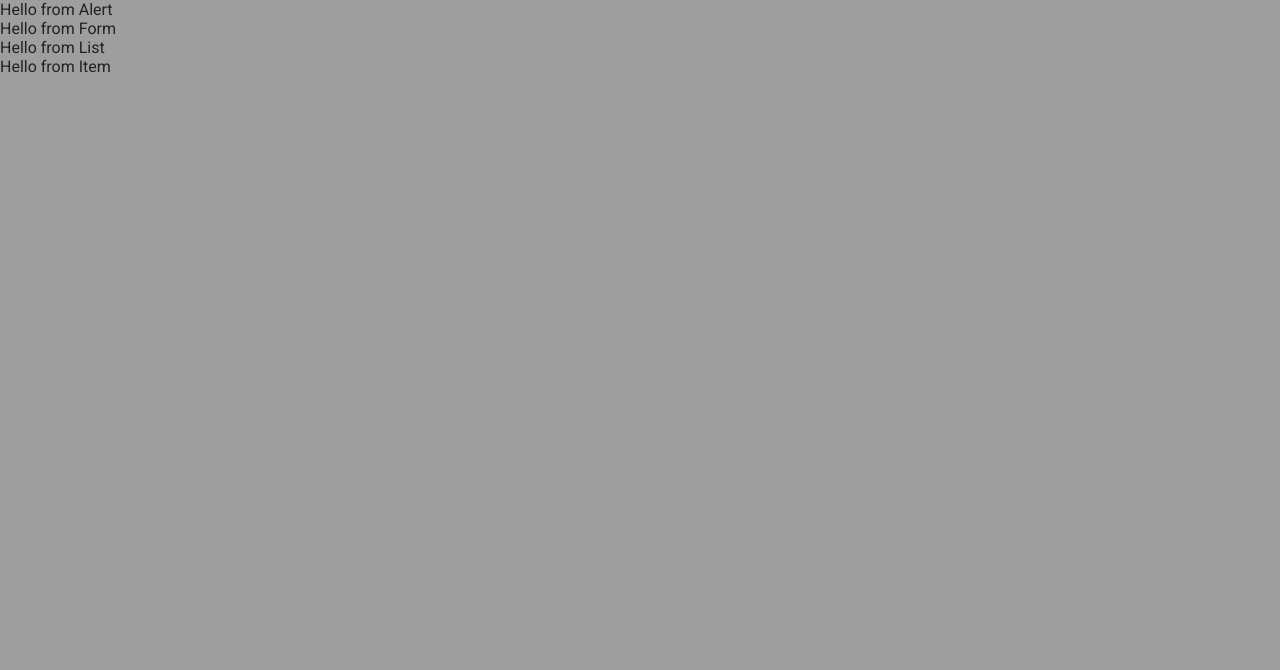
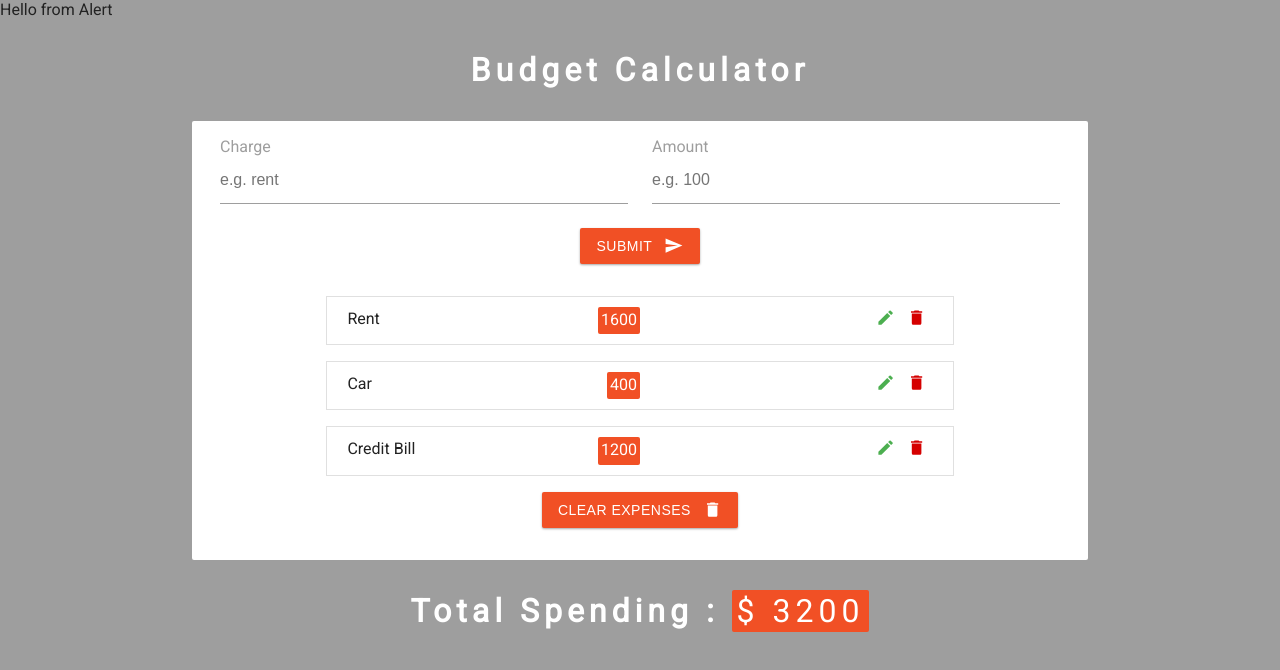
Before and after one commit to LiliaRibac/Budget-Calculator, a React (Create React App) app in the folder budget-calculator/: page / in a window 1280 px wide. Shown: the top 670 px of the page. Built offline with nearby package versions, Linux system fonts and the light colour scheme.

Commit message:
add all Items in UI

```diff
--- a/budget-calculator/src/App.js
+++ b/budget-calculator/src/App.js
@@ -1,16 +1,36 @@
-import React from 'react';
+import React, { useState } from 'react';
 import './App.css';
 import List from './components/List';
 import Form from './components/Form';
+import Alert from './components/Alert';
+import { v4 as uuidv4 } from 'uuid';
 
-import Alert from './components/Alert';
+const initialExpenses = [
+  { id: uuidv4(), charge: 'rent', amount: 1600 },
+  { id: uuidv4(), charge: 'car', amount: 400 },
+  { id: uuidv4(), charge: 'credit bill', amount: 1200 },
+];
 
 function App() {
+  const [expenses, setExpenses] = useState(initialExpenses);
+  console.log(expenses, setExpenses);
   return (
     <>
       <Alert />
-      <Form />
-      <List />
+      <h1>Budget Calculator</h1>
+      <main className="App">
+        <Form />
+        <List expenses={expenses} />
+      </main>
+      <h1>
+        total spending :{' '}
+        <span className="total">
+          ${' '}
+          {expenses.reduce((acc, curr) => {
+            return (acc += curr.amount);
+          }, 0)}
+        </span>
+      </h1>
     </>
   );
 }
--- a/budget-calculator/src/components/Alert.js
+++ b/budget-calculator/src/components/Alert.js
@@ -1,7 +1,7 @@
 import React from 'react';
 
-const Form = () => {
+const Alert = () => {
   return <div>Hello from Alert</div>;
 };
 
-export default Form;
+export default Alert;
--- a/budget-calculator/src/components/Form.js
+++ b/budget-calculator/src/components/Form.js
@@ -1,7 +1,36 @@
 import React from 'react';
-
+import { MdSend } from 'react-icons/md';
 const Form = () => {
-  return <div>Hello from Form</div>;
+  return (
+    <form>
+      <div className="form-center">
+        <div className="form-group">
+          <label htmlFor="charge">charge</label>
+          <input
+            type="text"
+            className="form-control"
+            id="charge"
+            name="charge"
+            placeholder="e.g. rent"
+          />
+        </div>
+        <div className="form-group">
+          <label htmlFor="amount">amount</label>
+          <input
+            type="text"
+            className="form-control"
+            id="amount"
+            name="amount"
+            placeholder="e.g. 100"
+          />
+        </div>
+      </div>
+      <button type="submit" className="btn">
+        submit
+        <MdSend className="btn-icon" />
+      </button>
+    </form>
+  );
 };
 
 export default Form;
--- a/budget-calculator/src/components/Item.js
+++ b/budget-calculator/src/components/Item.js
@@ -1,7 +1,24 @@
 import React from 'react';
+import { MdEdit, MdDelete } from 'react-icons/md';
 
-const Form = () => {
-  return <div>Hello from Item</div>;
+const Item = ({ expense }) => {
+  const { id, charge, amount } = expense;
+  return (
+    <li className="item">
+      <div className="info">
+        <span className="expense">{charge}</span>
+        <span className="amount">{amount}</span>
+      </div>
+      <div>
+        <button className="edit-btn" aria-label="edit button">
+          <MdEdit />
+        </button>
+        <button className="clear-btn" aria-label="delete button">
+          <MdDelete />
+        </button>
+      </div>
+    </li>
+  );
 };
 
-export default Form;
+export default Item;
--- a/budget-calculator/src/components/List.js
+++ b/budget-calculator/src/components/List.js
@@ -1,13 +1,23 @@
+import { fromUnixTime } from 'date-fns';
 import React from 'react';
 import Item from './Item';
-
-const Form = () => {
+import { MdDelete } from 'react-icons/md';
+const List = ({ expenses }) => {
   return (
-    <div>
-      Hello from List
-      <Item />
-    </div>
+    <>
+      <ul className="list">
+        {expenses.map((expense) => {
+          return <Item key={expense.id} expense={expense} />;
+        })}
+      </ul>
+      {expenses.length > 0 && (
+        <button className="btn">
+          clear expenses
+          <MdDelete className="btn-icon" />
+        </button>
+      )}
+    </>
   );
 };
 
-export default Form;
+export default List;
```
